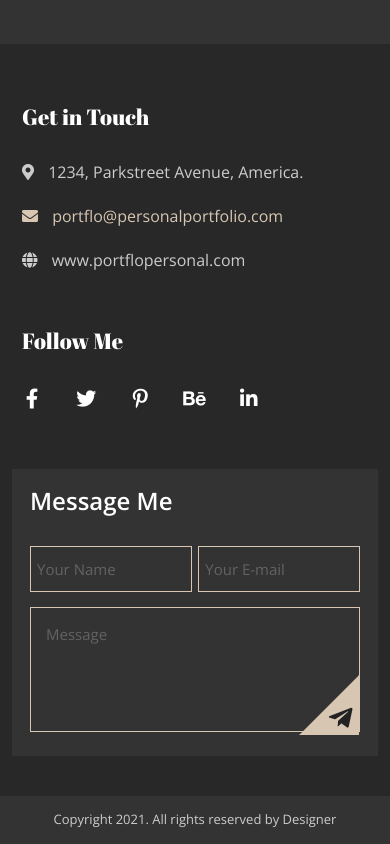
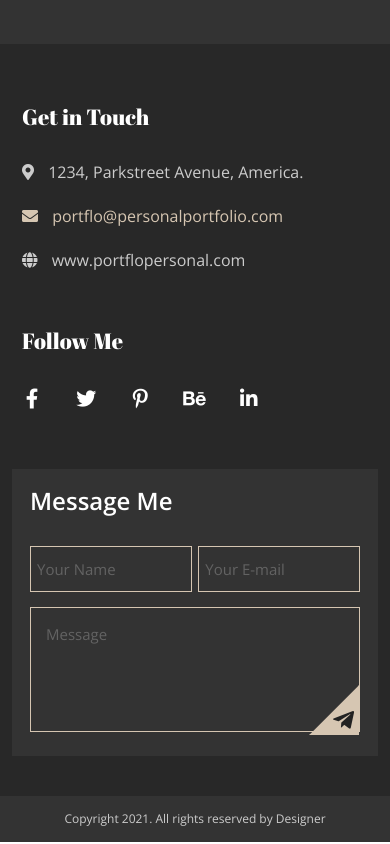
Before and after one commit to mushfik16381/Portfolio, a plain HTML site: page index.html in a window 390 px wide. Shown: the part 8101-8945 px from the top of the page. Drawn offline with nearby package versions, Linux system fonts and the light colour scheme.

Commit message:
five change

```diff
--- a/css/responcive.css
+++ b/css/responcive.css
@@ -340,13 +340,13 @@
         font-size: 15px;
     }
     #form-part .form form button {
-        width: 60px;
-        height: 60px;
+        width: 50px;
+        height: 50px;
         right: 19px;
         bottom: 21px;
     }
     #form-part .form form button i {
-        font-size: 27px;
+        font-size: 24px;
     }
     /* ========== form end ========== */
 
@@ -355,7 +355,7 @@
         padding: 14px 0;
     }
     footer p {
-        font-size: 13px;
+        font-size: 12px;
     }
     /* ========== footer end ========== */
 }
```
